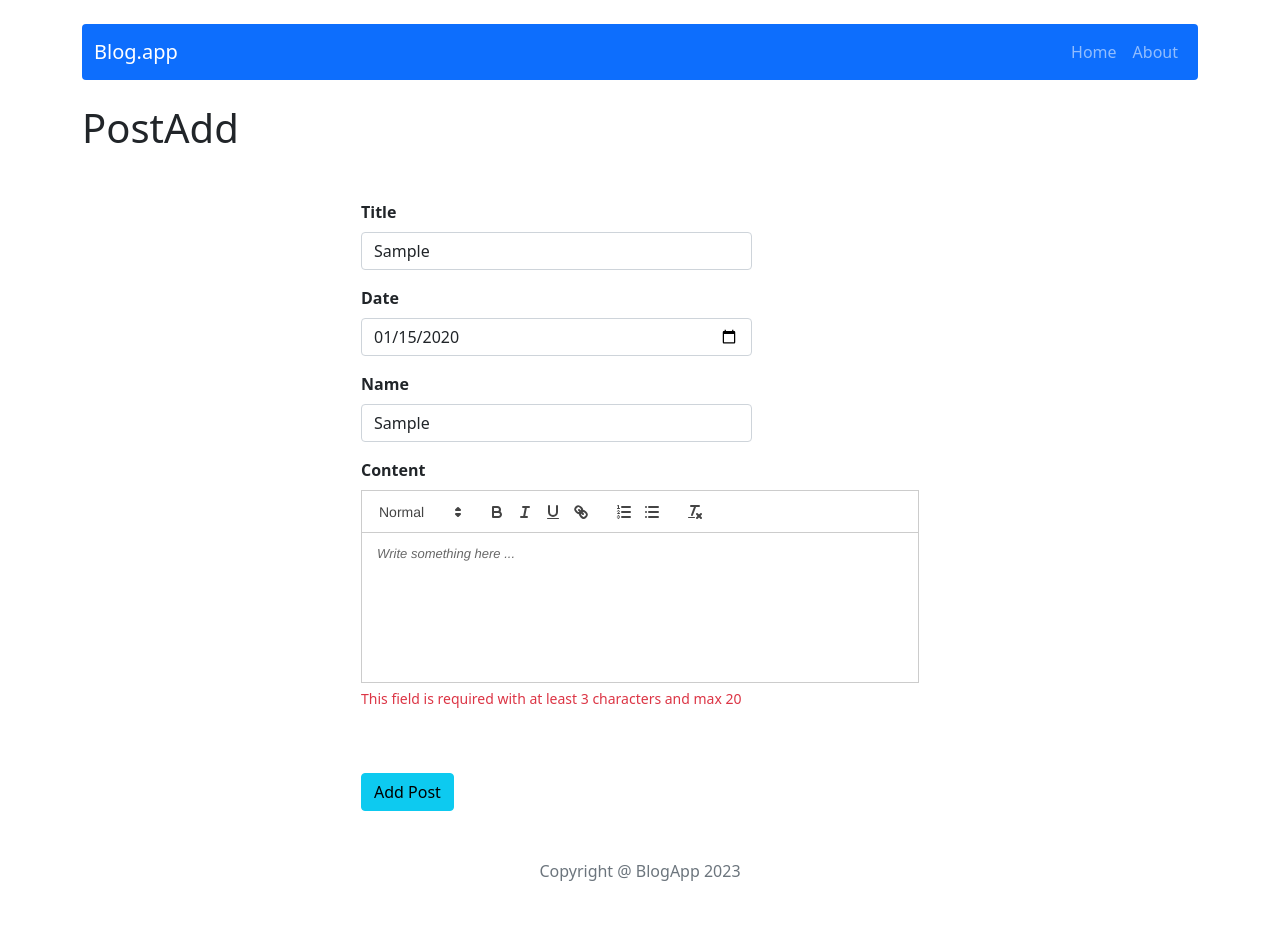
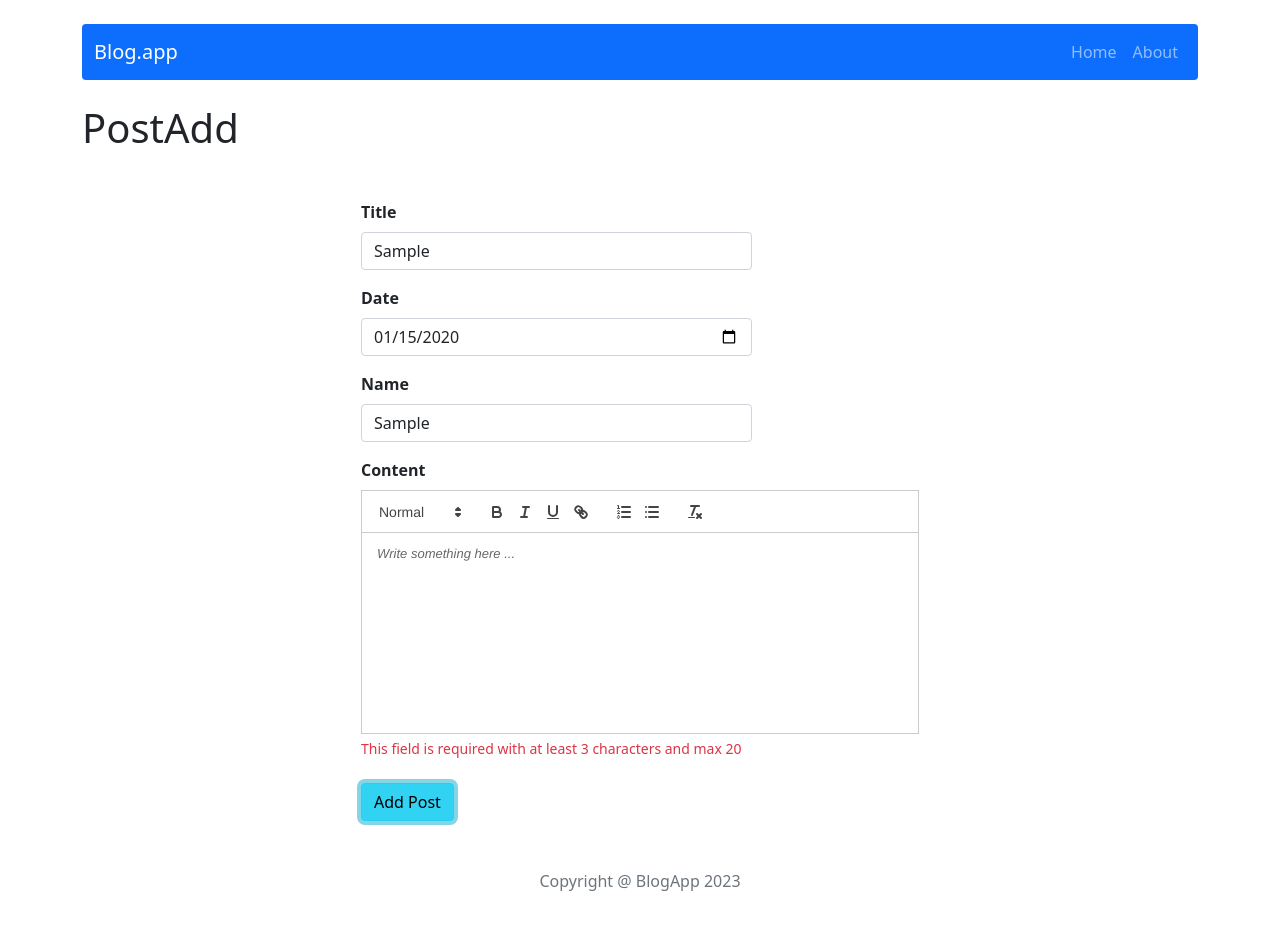
Before and after one commit to JankiJans/react-blogApp, a React (Create React App) app: page /post/add in a window 1280 px wide. Both pictures are taken after typing "Sample", "2020-01-15", "Sample" into the empty fields and a click on the button "Add Post". Shown: the top 930 px of the page. Built offline with nearby package versions, Linux system fonts and the light colour scheme.

Commit message:
add react-hook and other functions now everything works

```diff
--- a/src/components/Features/PostForm.js
+++ b/src/components/Features/PostForm.js
@@ -1,8 +1,9 @@
-import { useState } from 'react';
+import { useEffect, useState } from 'react';
 import { Form, Button, Col } from 'react-bootstrap';
 import ReactQuill from 'react-quill';
 import 'react-quill/dist/quill.snow.css';
 import { useForm } from 'react-hook-form';
+import styles from './PostForm.style.scss';
 
 const PostForm = ({ action, actionText, ...props }) => { //średnio rozumiem
   const [title, setTitle] = useState(props.title || '');
@@ -10,7 +11,18 @@ const PostForm = ({ action, actionText, ...props }) => { //średnio rozumiem
   const [author, setAuthor] = useState(props.author || '');
   const [content, setContent] = useState(props.content || '');
 
-  const { register, handleSubmit: validate, formState: { errors } } = useForm();
+  const { register, handleSubmit: validate, formState: { errors }, setValue } = useForm();
+
+  useEffect (() => {
+    register('content', { required: true, minLength: 10});
+  }, [register]);
+
+  const handleContentChange = (editorState) => {
+    setValue("content", editorState);
+    setContent(editorState);
+  };
+
+
 
   const handleSubmit = (e) => {
     action({ title, author, publishedDate, content});
@@ -33,11 +45,10 @@ const PostForm = ({ action, actionText, ...props }) => { //średnio rozumiem
           </Form.Group>
           <Form.Group className="mb-3" controlId="exampleForm.ControlTextarea1">
             <Form.Label><strong>Content</strong></Form.Label>
-            <ReactQuill {...register("content", { required: true, maxLength: 20})} theme="snow"  placeholder='Write something here ...' value={content} onChange={setContent} style={{ height: '150px' }}></ReactQuill>
-              {/* <Form.Control as="textarea" value={content} onChange={(e) => setContent(e.target.value)} rows={5} placeholder="Write something here ..." /> */}
-              {errors.content && <small className="mt-5 d-block form-text text-danger">This field is required with at least 3 characters and max 20</small>}
+            <ReactQuill className={styles.quill}theme="snow" placeholder='Write something here ...' value={content} onChange={handleContentChange}></ReactQuill>
+            {errors.content && <small className="d-block form-text text-danger">This field is required with at least 3 characters and max 20</small>}
           </Form.Group>
-          <Button variant="info" type="submit" className="mt-5">Add Post</Button>
+          <Button variant="info" type="submit"className="mt-2">Add Post</Button>
         </Form>
       </Col>
     </div>
--- /dev/null
+++ b/src/components/Features/PostForm.style.scss
@@ -0,0 +1,5 @@
+.quill {
+  .ql-editor {
+    min-height: 200px;
+  }
+}
--- a/src/components/Features/PostList.js
+++ b/src/components/Features/PostList.js
@@ -16,7 +16,7 @@ const PostList = () => {
             <Card.Title>{post.title}</Card.Title>
             <Card.Subtitle className="mb-2 text-muted">{post.publishedDate}</Card.Subtitle>
             <Card.Text className='pt-2 mb-0'><strong>Author:</strong> {post.author}</Card.Text>
-            <Card.Text><strong>Description:</strong> {post.content}</Card.Text>
+            <Card.Text><strong>Description:</strong> <span dangerouslySetInnerHTML={{ __html: post.content }}></span></Card.Text>
             <Button variant="warning" href={`/post/${post.id}`}>Read More</Button>
           </Card.Body>
         </Card>
--- a/src/components/pages/Post/Post.js
+++ b/src/components/pages/Post/Post.js
@@ -46,7 +46,6 @@ const Post = () => {
             <Card.Subtitle className="mb-2 text-muted">{renderPostById.publishedDate}</Card.Subtitle>
             <Card.Text className="pt-2 mb-0"><strong>Author:</strong> {renderPostById.author}</Card.Text>
             <Card.Text><strong>Description:</strong> {renderPostById.content}</Card.Text>
-            {/* dangerouslySetInnerHTML={{ __html: renderPostById.content }} */}
           </Card.Body>
         </Card>
       </Col>
```
